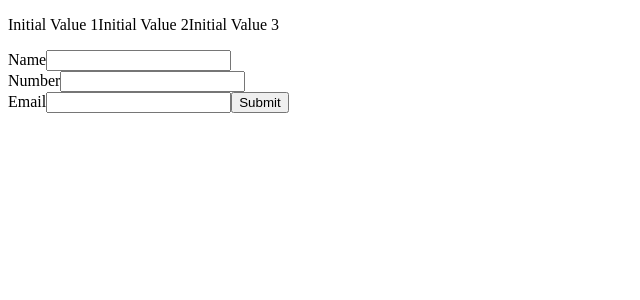
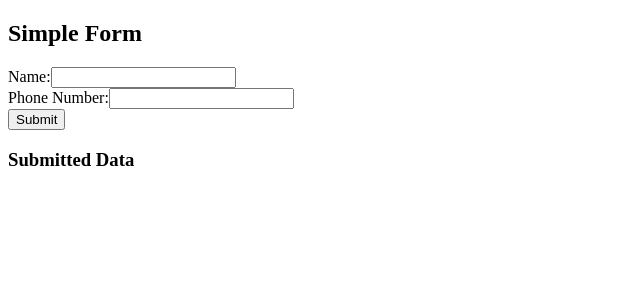
Before and after one commit to kumaranand7/React-Practice, a React (Create React App) app: page / in a window 1280 px wide. Shown: the top 300 px of the page, without its empty margins (0-640 px from the left). Built offline with nearby package versions, Linux system fonts and the light colour scheme.

Commit message:
nabasol assignment

```diff
--- a/package.json
+++ b/package.json
@@ -34,5 +34,8 @@
       "last 1 firefox version",
       "last 1 safari version"
     ]
+  },
+  "devDependencies": {
+    "@babel/eslint-parser": "^7.25.1"
   }
 }
--- a/src/App.js
+++ b/src/App.js
@@ -1,4 +1,5 @@
-import Demo1 from './Components/Demo1';
+// import Demo1 from './Components/Demo1';
+// import Demo2 from './Components/Demo2';
 import Nabasol from './Components/Nabasol';
 
 function App() {
@@ -6,6 +7,7 @@ function App() {
     <>
     {/* <Demo1> </Demo1> */}
     <Nabasol> </Nabasol>
+    {/* <Demo2></Demo2> */}
     </>
   );
 }
--- a/src/Components/Nabasol.js
+++ b/src/Components/Nabasol.js
@@ -1,31 +1,62 @@
-import { useState } from "react";
+import React, { useState } from 'react';
 
+function SimpleForm() {
+  // State to hold the current input values
+  const [name, setName] = useState('');
+  const [phone, setPhone] = useState('');
 
-function Nabasol(){
+  // State to hold the list of submitted values
+  const [submittedData, setSubmittedData] = useState([]);
 
-    const [isArray,setIsArray]= useState(["Initial Value 1","Initial Value 2","Initial Value 3"]);
-return(
-    <>
+  const handleSubmit = (event) => {
+    event.preventDefault();
+    // Add the new data to the list of submitted data
+    setSubmittedData([...submittedData, { name, phone }]);
 
-    <form action="">
+    // Clear the input fields after submission
+    setName('');
+    setPhone('');
+  };
 
-        <p> {isArray}</p>
-
-    <label htmlFor="name">Name</label><input type="text" id="idText" />
-    <br />
-    <label htmlFor="phone">Number</label><input type="number" name="number" id="idPhone" />
-    <br />
-    <label htmlFor="Email">Email</label><input type="email" name="email" id="idEmail" />
-
+  return (
+    <div>
+      <h2>Simple Form</h2>
+      <form onSubmit={handleSubmit}>
+        <div>
+          <label>
+            Name:
+            <input
+              type="text"
+              value={name}
+              onChange={(e) => setName(e.target.value)}
+            />
+          </label>
+        </div>
+        <div>
+          <label>
+            Phone Number:
+            <input
+              type="tel"
+              value={phone}
+              onChange={(e) => setPhone(e.target.value)}
+            />
+          </label>
+        </div>
         <button type="submit">Submit</button>
       </form>
 
+      <h3>Submitted Data</h3>
+      <ul>
+  {submittedData.map((item, index) => (
+    <li key={index}>
+      Name: {item.name}, Phone Number: {item.phone}
+    </li>
+  ))}
+</ul>
 
 
-    </>
+    </div>
   );
-
-
 }
 
-export default Nabasol;
+export default SimpleForm;
```
Also changed, not shown: src/Components/Demo2.js (added, +21 -0 lines), 1 other file (tests, documents, lock files or other folders). Lines whose indentation alone changed are shown as unchanged.
